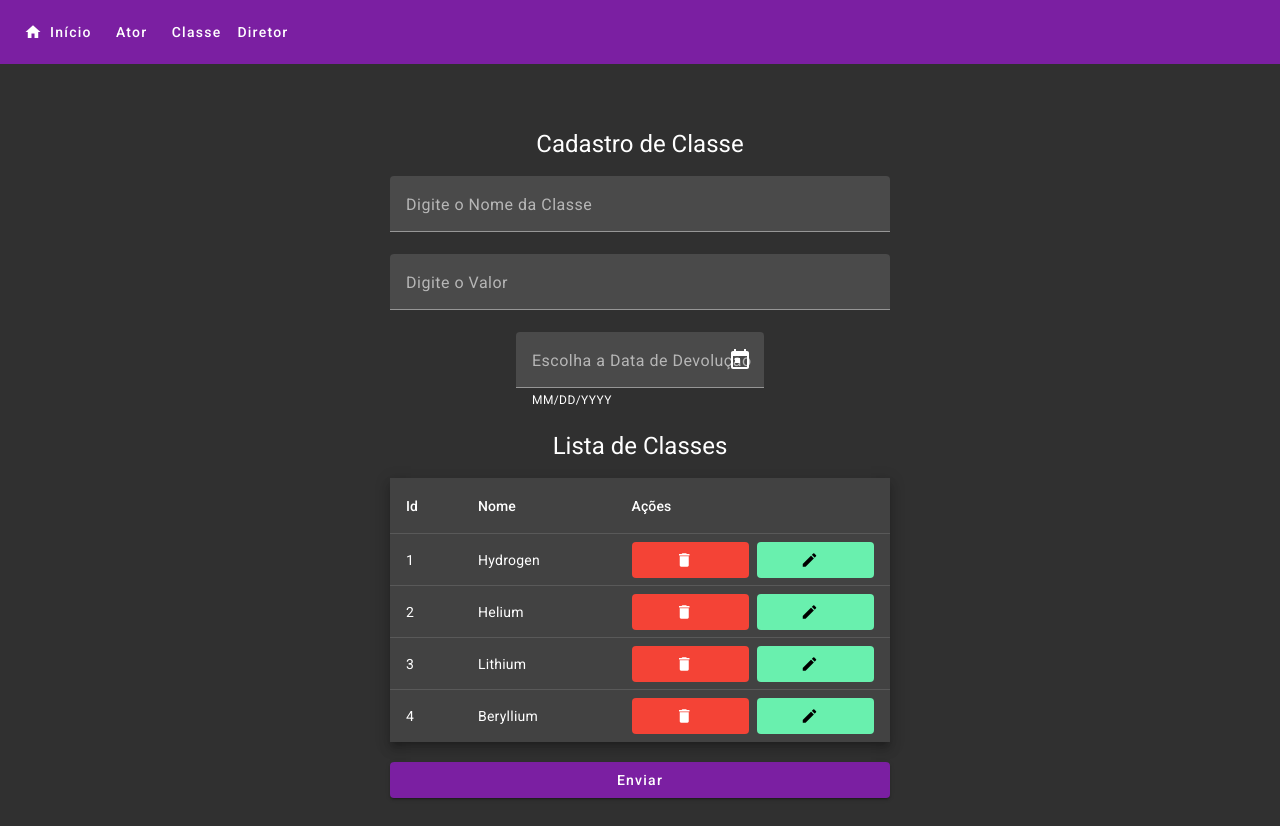
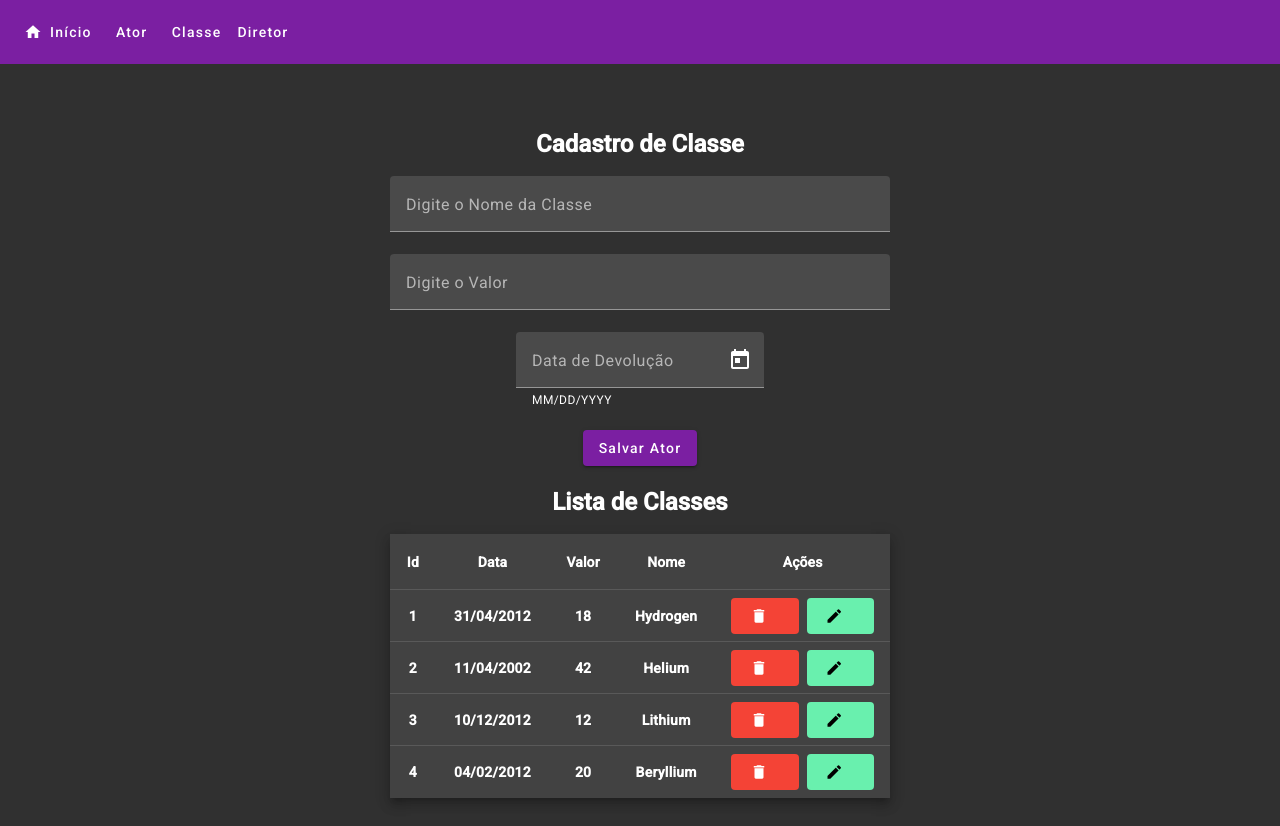
Before and after one commit to MathDebortoli/TrabalhoDevWeb2, an Angular app in the folder frontend/: page /classe in a window 1280 px wide. Built offline with nearby package versions, Linux system fonts and the light colour scheme.

Commit message:
front ok

```diff
--- a/frontend/src/app/ator/ator.component.html
+++ b/frontend/src/app/ator/ator.component.html
@@ -6,6 +6,12 @@
       <mat-label>Digite o Nome do Ator</mat-label>
       <input matInput placeholder="Nome do ator" />
     </mat-form-field>
+
+    <div class="format">
+      <div>
+        <button mat-raised-button color="primary">Salvar Ator</button>
+      </div>
+    </div>
 
     <h1 class="envio">Lista de Atores</h1>
 
@@ -49,9 +55,5 @@
       <tr mat-header-row *matHeaderRowDef="displayedColumns"></tr>
       <tr mat-row *matRowDef="let row; columns: displayedColumns"></tr>
     </table>
-
-    <div class="envio">
-      <button mat-raised-button color="primary">Enviar</button>
-    </div>
   </div>
 </div>
--- a/frontend/src/app/ator/ator.component.scss
+++ b/frontend/src/app/ator/ator.component.scss
@@ -11,6 +11,11 @@
   padding: 20px;
 }
 
+.format{
+  display: flex;
+  justify-content: center;
+}
+
 .example-full-width {
   width: 100%;
 }
@@ -19,8 +24,13 @@
   margin-top: 20px;
 }
 
+th,td {
+  font-weight: bold;
+  text-align: center;
+}
+
 h1{
-  font-style: bold;
+  font-weight: bold;
 }
 
 button {
--- a/frontend/src/app/classe/classe.component.html
+++ b/frontend/src/app/classe/classe.component.html
@@ -4,21 +4,30 @@
 
     <mat-form-field class="example-full-width">
       <mat-label>Digite o Nome da Classe</mat-label>
-        <input matInput placeholder="Nome da classe">
+      <input matInput placeholder="Nome da classe" />
     </mat-form-field>
 
     <mat-form-field class="example-full-width">
       <mat-label>Digite o Valor</mat-label>
-        <input matInput placeholder="Valor">
+      <input matInput placeholder="Valor" />
     </mat-form-field>
 
     <mat-form-field>
-        <mat-label>Escolha a Data de Devolução</mat-label>
-        <input matInput [matDatepicker]="picker">
+      <mat-label>Data de Devolução</mat-label>
+      <input matInput [matDatepicker]="picker" />
       <mat-hint>MM/DD/YYYY</mat-hint>
-        <mat-datepicker-toggle matIconSuffix [for]="picker"></mat-datepicker-toggle>
+      <mat-datepicker-toggle
+        matIconSuffix
+        [for]="picker"
+      ></mat-datepicker-toggle>
       <mat-datepicker #picker></mat-datepicker>
     </mat-form-field>
+
+    <div class="format envio">
+      <div>
+        <button mat-raised-button color="primary">Salvar Ator</button>
+      </div>
+    </div>
 
     <h1 class="envio">Lista de Classes</h1>
 
@@ -33,15 +42,35 @@
       </ng-container>
 
       <!-- Name Column -->
+      <ng-container matColumnDef="data">
+        <th mat-header-cell *matHeaderCellDef>Data</th>
+        <td mat-cell *matCellDef="let element">{{ element.data }}</td>
+      </ng-container>
+
+      <!-- Name Column -->
+      <ng-container matColumnDef="valor">
+        <th mat-header-cell *matHeaderCellDef>Valor</th>
+        <td mat-cell *matCellDef="let element">{{ element.valor }}</td>
+      </ng-container>
+
+      <!-- Name Column -->
       <ng-container matColumnDef="name">
         <th mat-header-cell *matHeaderCellDef>Nome</th>
         <td mat-cell *matCellDef="let element">{{ element.name }}</td>
       </ng-container>
 
-        <ng-container matColumnDef="weight">
+      <ng-container matColumnDef="action">
         <th mat-header-cell *matHeaderCellDef>Ações</th>
         <td mat-cell *matCellDef="let element">
-            <div style="display: flex; justify-content: center; align-items: center; gap: 8px;">                <button mat-flat-button color="warn">
+          <div
+            style="
+              display: flex;
+              justify-content: center;
+              align-items: center;
+              gap: 8px;
+            "
+          >
+            <button mat-flat-button color="warn">
               <mat-icon>delete</mat-icon>
             </button>
             <button mat-flat-button color="accent">
@@ -51,15 +80,9 @@
         </td>
       </ng-container>
 
-
       <tr mat-header-row *matHeaderRowDef="displayedColumns"></tr>
       <tr mat-row *matRowDef="let row; columns: displayedColumns"></tr>
     </table>
 
-
-      <div class="envio">
-        <button mat-raised-button color="primary">Enviar</button>
-      </div>
-
   </div>
 </div>
--- a/frontend/src/app/classe/classe.component.scss
+++ b/frontend/src/app/classe/classe.component.scss
@@ -19,6 +19,20 @@
   margin-top: 20px;
 }
 
+th,td {
+  font-weight: bold;
+  text-align: center;
+}
+
+.format{
+  display: flex;
+  justify-content: center;
+}
+
+h1{
+  font-weight: bold;
+}
+
 button {
   width: 100%;
 }
--- a/frontend/src/app/classe/classe.component.ts
+++ b/frontend/src/app/classe/classe.component.ts
@@ -12,14 +12,15 @@ import { MatIconModule } from '@angular/material/icon';
 export interface PeriodicElement {
   name: string;
   position: number;
-  weight: number;
+  data: string;
+  valor: number;
 }
 
 const ELEMENT_DATA: PeriodicElement[] = [
-  { position: 1, name: 'Hydrogen', weight: 1.0079 },
-  { position: 2, name: 'Helium', weight: 4.0026 },
-  { position: 3, name: 'Lithium', weight: 6.941 },
-  { position: 4, name: 'Beryllium', weight: 9.0122 },
+  { position: 1, data:"31/04/2012", valor:18, name: 'Hydrogen'},
+  { position: 2, data:"11/04/2002", valor:42, name: 'Helium'},
+  { position: 3, data:"10/12/2012", valor:12, name: 'Lithium'},
+  { position: 4, data:"04/02/2012", valor:20, name: 'Beryllium'},
 ];
 
 @Component({
@@ -40,6 +41,6 @@ const ELEMENT_DATA: PeriodicElement[] = [
 })
 
 export class ClasseComponent {
-  displayedColumns: string[] = ['position', 'name', 'weight'];
+  displayedColumns: string[] = ['position', 'data', 'valor', 'name' , 'action'];
   dataSource = ELEMENT_DATA;
 }
--- a/frontend/src/app/diretor/diretor.component.html
+++ b/frontend/src/app/diretor/diretor.component.html
@@ -7,7 +7,13 @@
       <input matInput placeholder="Nome do diretor" />
     </mat-form-field>
 
-    <h1 class>Lista de Diretor</h1>
+    <div class="format">
+      <div>
+        <button mat-raised-button color="primary">Salvar Ator</button>
+      </div>
+    </div>
+
+    <h1 class="envio">Lista de Diretor</h1>
 
     <table mat-table [dataSource]="dataSource" class="mat-elevation-z8">
       <!--- Note that these columns can be defined in any order.
@@ -28,7 +34,15 @@
       <ng-container matColumnDef="weight">
         <th mat-header-cell *matHeaderCellDef>Ações</th>
         <td mat-cell *matCellDef="let element">
-          <div style="display: flex; justify-content: center; align-items: center; gap: 8px;">                <button mat-flat-button color="warn">
+          <div
+            style="
+              display: flex;
+              justify-content: center;
+              align-items: center;
+              gap: 8px;
+            "
+          >
+            <button mat-flat-button color="warn">
               <mat-icon>delete</mat-icon>
             </button>
             <button mat-flat-button color="accent">
@@ -38,13 +52,9 @@
         </td>
       </ng-container>
 
-
       <tr mat-header-row *matHeaderRowDef="displayedColumns"></tr>
       <tr mat-row *matRowDef="let row; columns: displayedColumns"></tr>
     </table>
 
-    <div class="envio">
-      <button mat-raised-button color="primary">Enviar</button>
   </div>
 </div>
-</div>
--- a/frontend/src/app/diretor/diretor.component.scss
+++ b/frontend/src/app/diretor/diretor.component.scss
@@ -15,7 +15,13 @@
   width: 100%;
 }
 
+.format{
+  display: flex;
+  justify-content: center;
+}
+
 th,td {
+  font-weight: bold;
   text-align: center;
 }
 
@@ -23,6 +29,10 @@ button {
   width: 100%;
 }
 
+h1{
+  font-weight: bold;
+}
+
 .envio {
   margin-top: 20px;
 }
```
Lines whose indentation alone changed are shown as unchanged.
